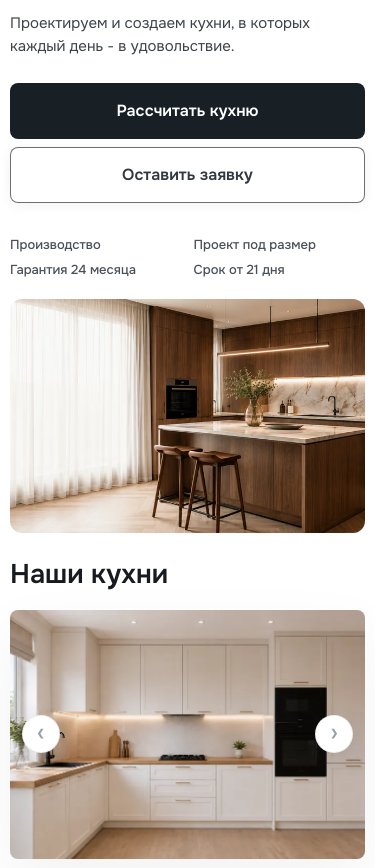
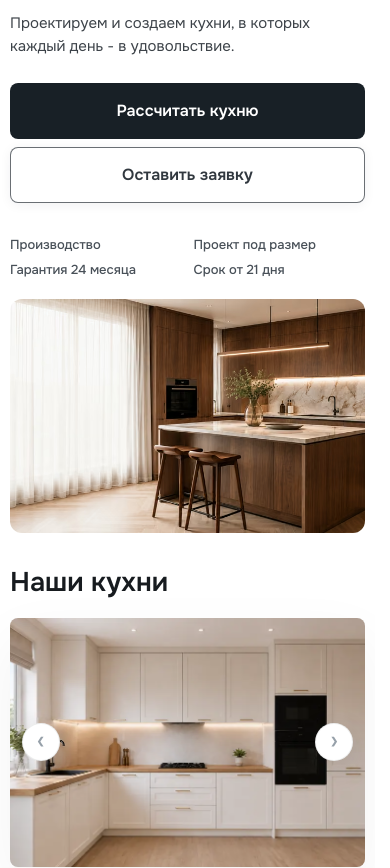
Before and after one commit to danielbae3/Yuri-Kitchens, a plain HTML site: page index.html in a window 390 px wide. Shown: the part 171-1039 px from the top of the page. Drawn offline with Linux system fonts and the light colour scheme.

Commit message:
Refine mobile layout and section spacing

```diff
--- a/script.js
+++ b/script.js
@@ -762,11 +762,9 @@ function initPhoneMasks(root = document) {
 const menuToggle = qs("[data-menu-toggle]");
 const menuClose = qs("[data-menu-close]");
 const navLinks = qsa(".nav a");
-const siteHeader = qs(".site-header");
 
 function setNavState(open) {
   document.body.classList.toggle("nav-open", open);
-  if (open) document.body.classList.remove("header-hidden");
   menuToggle?.setAttribute("aria-expanded", String(open));
   menuToggle?.setAttribute("aria-label", open ? "Закрыть меню" : "Открыть меню");
 }
@@ -780,49 +778,6 @@ menuClose?.addEventListener("click", () => setNavState(false));
 navLinks.forEach((link) => {
   link.addEventListener("click", () => setNavState(false));
 });
-
-function initSmartHeader() {
-  if (!siteHeader) return;
-
-  let lastScrollY = window.scrollY;
-  let ticking = false;
-
-  const updateHeader = () => {
-    const currentY = window.scrollY;
-    const isMobile = window.matchMedia("(max-width: 820px)").matches;
-    const isLocked =
-      document.body.classList.contains("nav-open") ||
-      document.body.classList.contains("modal-open") ||
-      siteHeader.contains(document.activeElement);
-
-    if (!isMobile || isLocked || currentY < 84) {
-      document.body.classList.remove("header-hidden");
-      lastScrollY = currentY;
-      ticking = false;
-      return;
-    }
-
-    const delta = currentY - lastScrollY;
-    if (Math.abs(delta) > 12) {
-      document.body.classList.toggle("header-hidden", delta > 0);
-      lastScrollY = currentY;
-    }
-
-    ticking = false;
-  };
-
-  const requestUpdate = () => {
-    if (ticking) return;
-    ticking = true;
-    requestAnimationFrame(updateHeader);
-  };
-
-  window.addEventListener("scroll", requestUpdate, { passive: true });
-  window.addEventListener("resize", requestUpdate);
-  updateHeader();
-}
-
-initSmartHeader();
 
 qsa("[data-material]").forEach((tab) => {
   tab.addEventListener("click", () => {
--- a/styles.css
+++ b/styles.css
@@ -84,14 +84,24 @@ img {
 }
 
 .site-header {
-  position: sticky;
-  top: 0;
+  position: relative;
   z-index: 20;
   background: rgba(255, 255, 255, 0.94);
   border-bottom: 1px solid rgba(237, 240, 239, 0.92);
   backdrop-filter: blur(18px);
-  transform: translate3d(0, 0, 0);
-  transition: transform 220ms var(--ui-ease), box-shadow 180ms ease;
+  transition: box-shadow 180ms ease;
+}
+
+@media (min-width: 821px) {
+  html,
+  body {
+    overflow-x: clip;
+  }
+
+  .site-header {
+    position: sticky;
+    top: 0;
+  }
 }
 
 .header-grid {
@@ -378,7 +388,7 @@ body.nav-open .menu-toggle span:nth-child(3) {
 }
 
 .section {
-  padding: 38px 0;
+  padding: clamp(56px, 5vw, 76px) 0;
 }
 
 h2 {
@@ -1462,7 +1472,6 @@ textarea:focus {
 }
 
 .faq {
-  padding-top: 16px;
   background: var(--paper);
 }
 
@@ -1607,10 +1616,6 @@ textarea:focus {
   line-height: 1.56;
 }
 
-.cta-strip {
-  padding-top: 16px;
-}
-
 .cta-panel {
   min-height: 132px;
   display: grid;
@@ -1659,10 +1664,6 @@ textarea:focus {
 .contact-actions {
   display: grid;
   gap: 12px;
-}
-
-.contacts {
-  padding-top: 22px;
 }
 
 .contacts-grid {
@@ -2113,10 +2114,6 @@ textarea:focus {
 
   .site-header {
     z-index: 40;
-  }
-
-  body.header-hidden:not(.nav-open):not(.modal-open) .site-header {
-    transform: translate3d(0, -100%, 0);
   }
 
   .header-grid {
@@ -2220,7 +2217,7 @@ textarea:focus {
   }
 
   .section {
-    padding: 30px 0;
+    padding: 48px 0;
   }
 
   .hero-copy {
@@ -2653,6 +2650,10 @@ textarea:focus {
     width: min(100% - 24px, 520px);
   }
 
+  .section {
+    padding-block: 36px;
+  }
+
   .header-grid > .logo {
     width: 152px;
   }
@@ -2820,7 +2821,7 @@ textarea:focus {
   }
 
   .calculator-section {
-    padding-block: 24px;
+    padding-block: 36px;
   }
 
   .quiz-card {
@@ -3086,7 +3087,7 @@ textarea:focus {
   }
 
   .section {
-    padding-block: 24px;
+    padding-block: 32px;
   }
 
   .hero-copy {
```
